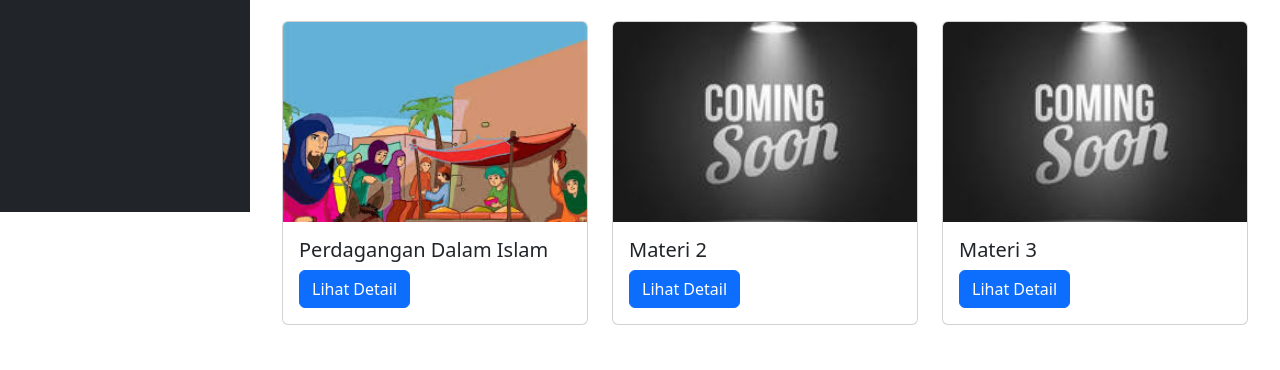
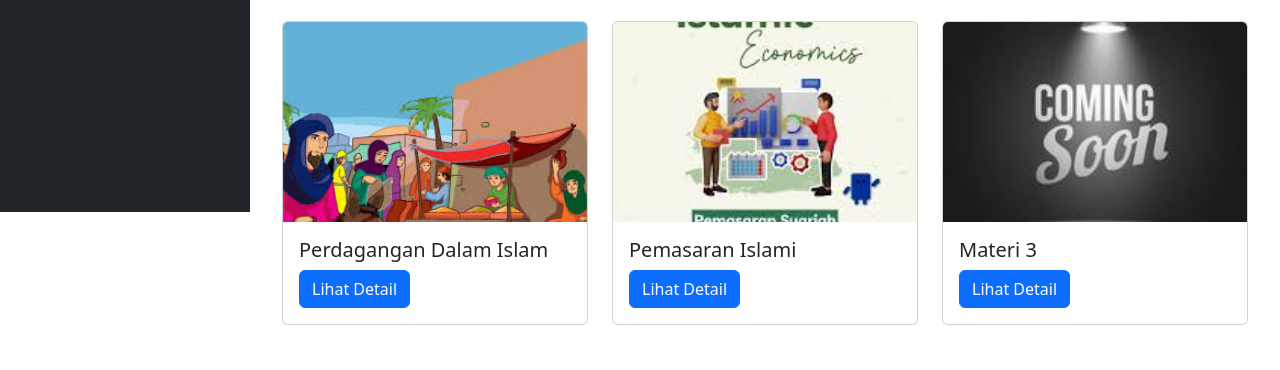
Before and after one commit to RamadhanAdi2/Website-Agama, a plain HTML site: page index.html in a window 1280 px wide. Shown: the part 588-958 px from the top of the page. Drawn offline with nearby package versions, Linux system fonts and the light colour scheme.

Commit message:
5/4/2025
Initial commit

```diff
--- a/index.html
+++ b/index.html
@@ -58,11 +58,11 @@
                     <div class="col-md-4">
                         <div class="card">
                             <a href="https://example.com/proyek2" target="_blank">
-                                <img src="coomingsoon.jpg" class="card-img-top" alt="Proyek 2">
+                                <img src="pemasaran.jpg" class="card-img-top" alt="Proyek 2">
                             </a>
                             <div class="card-body">
-                                <h5 class="card-title">Materi 2</h5>
-                                <a href="https://example.com/proyek2" class="btn btn-primary" target="_blank">Lihat Detail</a>
+                                <h5 class="card-title">Pemasaran Islami</h5>
+                                <a href="https://docs.google.com/document/d/1v1Flh0pVECuNy4yP9C8KO7sSQ4LTjngm/edit?usp=sharing&ouid=103120097445416865944&rtpof=true&sd=true" class="btn btn-primary" target="_blank">Lihat Detail</a>
                             </div>
                         </div>
                     </div>
```
Also changed, not shown: pemasaran.jpg (added), 1 other file.
